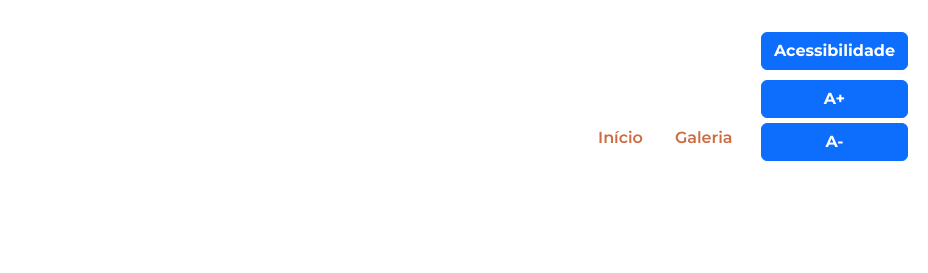
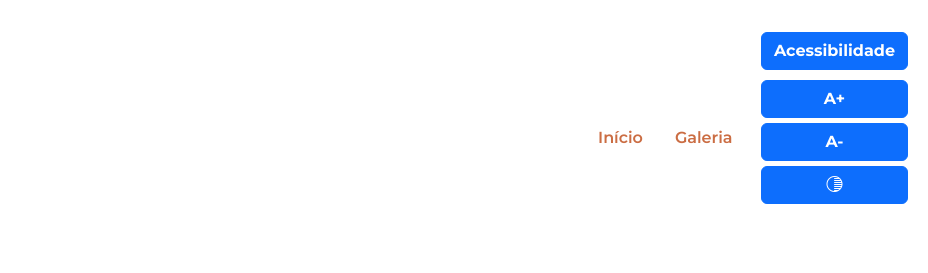
Before and after one commit to LachovskiJohnnie/Tropicalia-Johnnie, a plain HTML site: page index.html in a window 1280 px wide. Both pictures are taken after a click on the button "Acessibilidade". Shown: the top 273 px of the page, 352-1280 px from the left. Drawn offline with nearby package versions, Linux system fonts and the light colour scheme.

Commit message:
15/04/25 2.3

```diff
--- a/index.html
+++ b/index.html
@@ -29,6 +29,8 @@
                 <div id="opcoes-acessibilidade" class="opcoes-acessibilidade apresenta-lista">
                     <button id="aumentar-fonte" class="btn btn-primary fw-bold">A+</button>
                     <button id="diminuir-fonte" class="btn btn-primary fw-bold">A-</button>
+                    <button id="alterna-contraste" class="btn btn-primary fw-bold"
+                    aria-label="alterna o contraste de cores"> <i class="bi bi-shadows"> </i> </button>
 
                 </div>
             </div>
```
